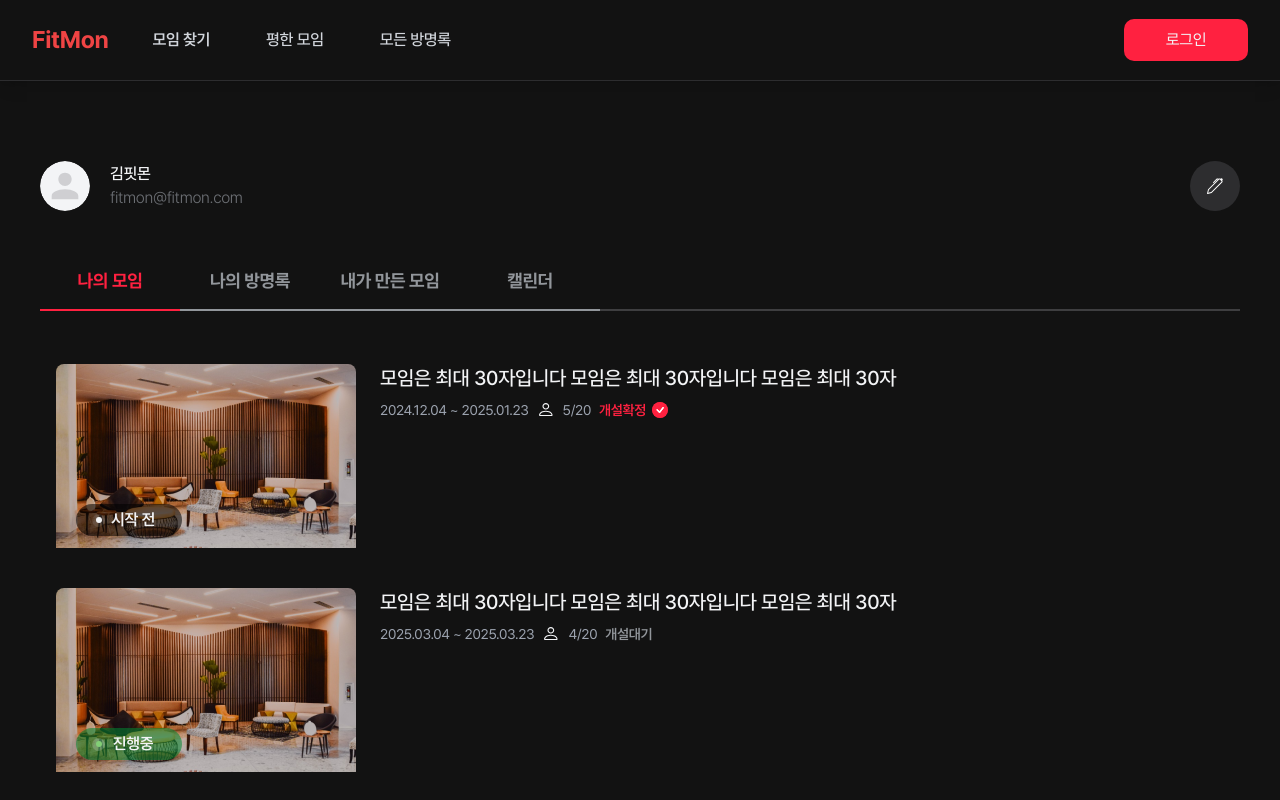
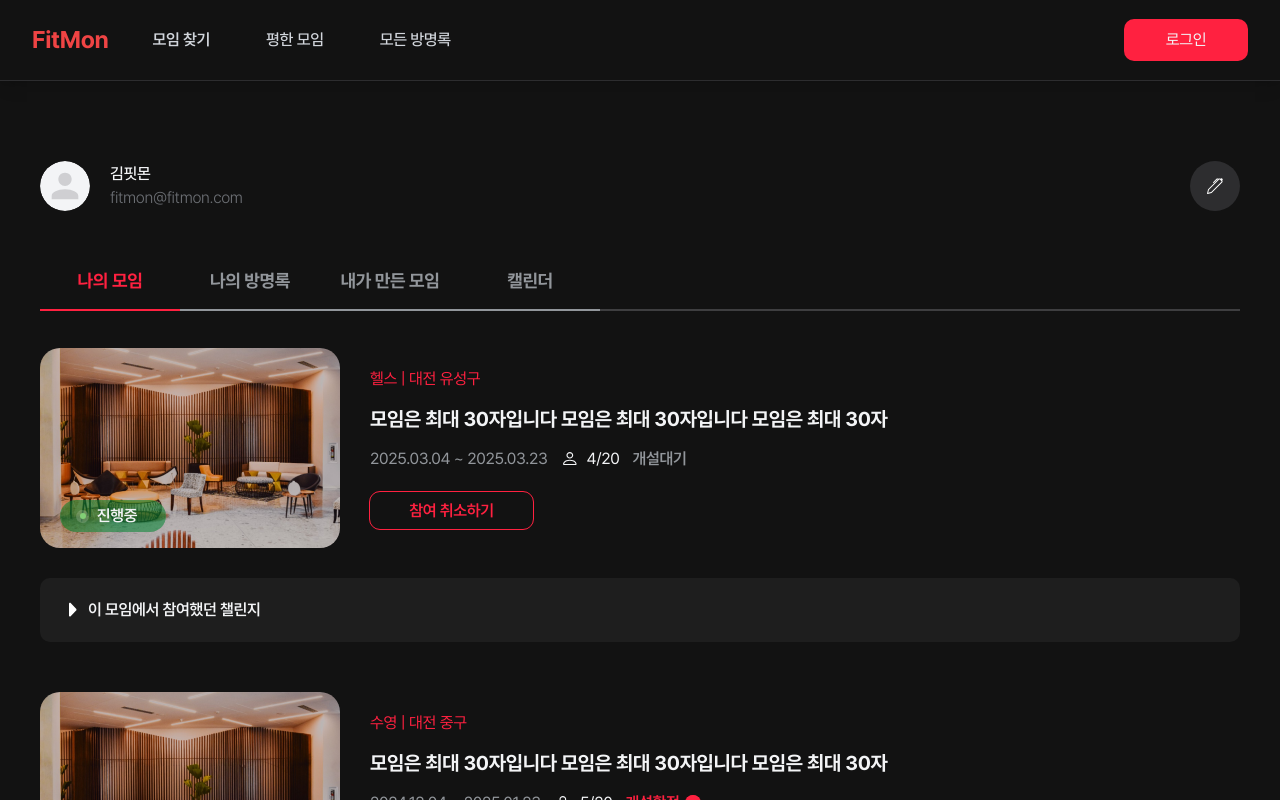
Before and after one commit to FESI06-project/-frontend, a Next.js app: page /mypage/1 in a window 1280 px wide. Shown: the top 800 px of the page. Built offline with nearby package versions, Linux system fonts and the light colour scheme; grey boxes are pictures that could not be loaded.

Commit message:
✏️ chore: 챌린지 부분 타입변경

```diff
--- a/src/pages/mypage/[memberId].tsx
+++ b/src/pages/mypage/[memberId].tsx
@@ -173,8 +173,8 @@ export default function MyPage() {
         {
           gatheringId: 1,
           challengeId: 3,
-          imageUrl: 'challenge3.jpg',
-          title: '챌린지 제목은 최대 25자입니다',
+          imageUrl: 'null',
+          title: '챌린지 제목은 최대 25자입니다.25자입니다',
           description: '하체운동 인증',
           participantCount: 3,
           successParticipantCount: 2,
@@ -186,8 +186,8 @@ export default function MyPage() {
         {
           gatheringId: 1,
           challengeId: 3,
-          imageUrl: 'challenge3.jpg',
-          title: '챌린지 제목은 최대 25자입니다',
+          imageUrl: 'null',
+          title: '챌린지 제목은 최대 25자입니다 25자입니다',
           description: '하체운동 인증',
           participantCount: 3,
           successParticipantCount: 2,
@@ -199,8 +199,8 @@ export default function MyPage() {
         {
           gatheringId: 1,
           challengeId: 3,
-          imageUrl: 'challenge3.jpg',
-          title: '챌린지 제목은 최대 25자입니다',
+          imageUrl: 'null',
+          title: '챌린지 제목은 최대 25자입니다25자입니다cho',
           description: '하체운동 인증',
           participantCount: 3,
           successParticipantCount: 2,
@@ -217,8 +217,8 @@ export default function MyPage() {
         {
           gatheringId: 1,
           challengeId: 3,
-          imageUrl: 'challenge3.jpg',
-          title: '챌린지 제목은 최대 25자입니다',
+          imageUrl: 'null',
+          title: '챌린지 제목은 최대 25자입니다 ',
           description: '하체운동 인증',
           participantCount: 3,
           successParticipantCount: 2,
--- a/src/pages/mypage/components/GatheringTab.tsx
+++ b/src/pages/mypage/components/GatheringTab.tsx
@@ -1,13 +1,11 @@
-import StatusTag from '@/components/tag/StatusTag';
-import OpenStatus from '@/components/tag/OpenStatus';
-import {
-  GatheringChallengeType,
-  GatheringItem,
-  GatheringStateType,
-} from '@/types';
-import Image from 'next/image';
+// MyGatheringTab.tsx
+import MainCard from './MainCard';
+import ChallengeSection from './ChallengeSection';
+import CanceledGathering from '@/components/common/CanceledGathering';
+import { GatheringChallengeType, GatheringItem, GatheringStateType } from '@/types';
+import { useState } from 'react';
 
-interface GatheringTabProps {
+interface MyGatheringTabProps {
   gatherings?: GatheringItem[];
   gatheringStates: { [key: number]: GatheringStateType };
   gatheringChallenges: { [key: number]: GatheringChallengeType };
@@ -15,154 +13,63 @@ interface GatheringTabProps {
   onCancelReservation: (gatheringId: number) => void;
 }
 
-export default function GatheringTab({
+export default function MyGatheringTab({
   gatherings = [],
   gatheringStates,
   gatheringChallenges,
-  //onGatheringClick, 클릭 시 이동 프롭스
   onCancelReservation,
-}: GatheringTabProps) {
+}: MyGatheringTabProps) {
+  const [openChallenges, setOpenChallenges] = useState<{ [key: number]: boolean }>({});
+
+  const handleToggleChallenge = (gatheringId: number) => {
+    setOpenChallenges(prev => ({
+      ...prev,
+      [gatheringId]: !prev[gatheringId]
+    }));
+  };
+
   return (
-    <div className="space-y-6">
+    <div className="space-y-6 pb-[50px]">
       {(gatherings || [])
-        .sort(
-          (a, b) =>
-            new Date(a.gatheringStartDate).getTime() -
-            new Date(b.gatheringStartDate).getTime(),
+        .sort((a, b) =>
+          new Date(b.gatheringStartDate).getTime() - new Date(a.gatheringStartDate).getTime()
         )
         .map((gathering) => {
+          if (!gathering) return null;
+
           const state = gatheringStates[gathering.gatheringId];
+          if (!state) return null;
+
           const challenges = gatheringChallenges[gathering.gatheringId];
+          const isOpen = openChallenges[gathering.gatheringId];
 
           return (
-            <div
-              key={gathering.gatheringId}
-              className="w-[906px] h-[200px] rounded-lg overflow-hidden"
-            >
-              {/* 메인 카드 영역 */}
-              <div className="flex gap-6 p-4">
-                {/* 이미지 영역 */}
-                <div className="relative w-[300px] h-[200px]">
-                  <img
-                    src={
-                      gathering.gatheringImage === 'null' ||
-                      !gathering.gatheringImage
-                        ? '/assets/image/default_img.png'
-                        : gathering.gatheringImage
-                    }
-                    alt={gathering.gatheringTitle}
-                    className="w-full h-full object-cover rounded-lg"
-                    onError={(e) => {
-                      const target = e.target as HTMLImageElement;
-                      target.onerror = null;
-                      target.src = '/assets/image/default_img.png';
-                    }}
-                  />
-                  {/* StatusTag 컴포넌트로 교체 */}
-                  <div className="absolute bottom-7 left-5">
-                    <StatusTag status={gathering.gatheringStatus} />
-                  </div>
-                </div>
+            <div key={gathering.gatheringId} className="relative rounded-lg overflow-hidden mb-[50px]">
+              <MainCard
+                gathering={gathering}
+                state={state}
+                onCancelReservation={onCancelReservation}
+              />
 
-                {/* 정보 영역 */}
-                <div className="flex flex-col flex-1 text-white">
-                  <h3 className="text-xl font-medium mb-2">
-                    {gathering.gatheringTitle}
-                  </h3>
-                  <div className="flex items-center gap-2 text-gray-400 text-sm mb-4">
-                    <span>
-                      {gathering.gatheringStartDate} ~{' '}
-                      {gathering.gatheringEndDate}
-                    </span>
-                    <Image
-                      src="/assets/image/person.svg" // person.svg 경로
-                      alt="참여자 아이콘"
-                      width={18}
-                      height={18}
-                    />
-                    <span>
-                      {state.gatheringJoinedPeopleCount}/
-                      {state.gatheringMaxPeopleCount}
-                    </span>
-                    <OpenStatus
-                      gatheringJoinedPeopleCount={
-                        state.gatheringJoinedPeopleCount
-                      }
-                    />
-                  </div>
+              <ChallengeSection
+                challenges={challenges}
+                gathering={gathering}
+                isOpen={isOpen}
+                onToggle={() => handleToggleChallenge(gathering.gatheringId)}
+              />
 
-                  {/* 예약 취소 버튼 */}
-                  {gathering.isReservationCancellable && (
-                    <button
-                      onClick={(e) => {
-                        e.stopPropagation();
-                        onCancelReservation(gathering.gatheringId);
-                      }}
-                      className="px-4 py-2 bg-[#FF0844] text-white rounded-lg self-start"
-                    >
-                      참여 취소하기
-                    </button>
-                  )}
-                </div>
-              </div>
-
-              {/* 챌린지 영역 토글 버튼 */}
-              <div
-                className="px-4 py-2 border-t border-gray-700 text-white cursor-pointer hover:bg-gray-800"
-                onClick={(e) => {
-                  e.stopPropagation();
-                  // 챌린지 토글 로직
+              <CanceledGathering
+                type="gathering"
+                gatheringStartDate={gathering.gatheringStartDate}
+                gatheringJoinedPeopleCount={state.gatheringJoinedPeopleCount}
+                isReservationCancellable={gathering.isReservationCancellable || false}
+                onOverlay={() => {
+                  setOpenChallenges(prev => ({
+                    ...prev,
+                    [gathering.gatheringId]: false
+                  }));
                 }}
-              >
-                <span className="flex items-center gap-2">
-                  <svg
-                    className="w-4 h-4"
-                    viewBox="0 0 24 24"
-                    fill="none"
-                    xmlns="http://www.w3.org/2000/svg"
-                  >
-                    <path
-                      d="M6 9L12 15L18 9"
-                      stroke="currentColor"
-                      strokeWidth="2"
-                      strokeLinecap="round"
-                      strokeLinejoin="round"
-                    />
-                  </svg>
-                  이 모임에서 참여했던 챌린지
-                </span>
-              </div>
-
-              {/* 챌린지 그리드 (토글되었을 때 표시) */}
-              {challenges && challenges?.inProgressChallenges && (
-                <div className="grid grid-cols-3 gap-4 p-4 bg-[#2C2C2C]">
-                  {challenges.inProgressChallenges.map((challenge) => (
-                    <div
-                      key={challenge.challengeId}
-                      className="bg-[#363636] p-3 rounded-lg"
-                    >
-                      <div className="flex items-start gap-3">
-                        <div className="w-8 h-8 rounded-full overflow-hidden">
-                          <img
-                            src={challenge.imageUrl}
-                            alt={challenge.title}
-                            className="w-full h-full object-cover"
-                          />
-                        </div>
-                        <div>
-                          <p className="text-white text-sm">
-                            {challenge.title}
-                          </p>
-                          <p className="text-gray-400 text-xs mt-1">
-                            {gathering.gatheringStartDate} ~{' '}
-                            {gathering.gatheringEndDate}
-                          </p>
-                        </div>
-                      </div>
-                    </div>
-                  ))}
-                </div>
-              )}
+              />
             </div>
           );
         })}
```
